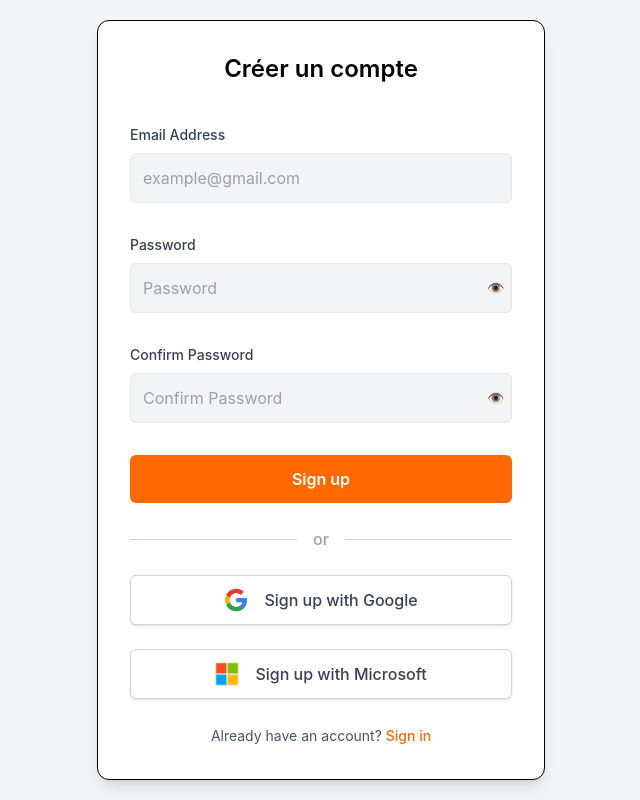
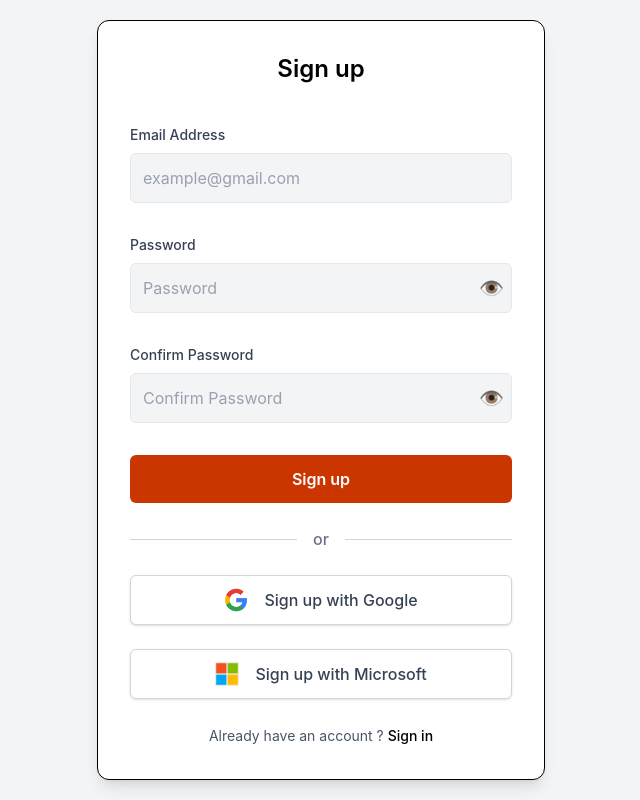
Before and after one commit to KONSTRUKT-EIP/FRONTEND-KONSTRUKT, a React (Vite) app: page /signup in a window 1280 px wide. Shown: the whole page, without its empty margins (319-959 px from the left). Built offline with nearby package versions, Linux system fonts and the light colour scheme.

Commit message:
feat: add the page sign up to Konstrukt

```diff
--- a/src/Components/Login/Login.tsx
+++ b/src/Components/Login/Login.tsx
@@ -12,7 +12,7 @@ const Login: React.FC = () => {
   };
 
   return (
-    <div className="min-h-screen flex items-center justify-center bg-gray-100">
+    <main className="min-h-screen flex items-center justify-center bg-gray-100">
       <form
         className="flex flex-col gap-6 w-full max-w-md p-8 bg-white rounded-xl shadow-lg border"
         onSubmit={handleSubmit}
@@ -44,7 +44,7 @@ const Login: React.FC = () => {
             />
             <button
               type="button"
-              className="absolute right-2 top-1/2 -translate-y-1/2 text-gray-500 hover:text-orange-500 text-sm focus:outline-none"
+              className="absolute right-2 top-1/2 -translate-y-1/2 text-gray-500 hover:text-orange-500 text-xl focus:outline-none"
               onClick={() => setShowPassword((prev) => !prev)}
             >
               {showPassword ? "🙈" : "👁️"}
@@ -53,13 +53,13 @@ const Login: React.FC = () => {
         </div>
         <button
            type="submit"
-           className="w-full p-3 bg-orange-500 text-white rounded-md font-semibold hover:bg-orange-600 transition"
+           className="w-full p-3 bg-orange-700 text-white rounded-md font-semibold hover:bg-orange-600 transition"
         >
           Sign in
         </button>
         <div className="flex items-center">
           <div className="flex-grow h-px bg-gray-300" />
-          <span className="mx-4 text-gray-400 font-medium">or</span>
+          <span className="mx-4 text-gray-500 font-medium">or</span>
           <div className="flex-grow h-px bg-gray-300" />
         </div>
         <button
@@ -78,10 +78,10 @@ const Login: React.FC = () => {
         </button>
         <div className="text-center">
           <span className="text-gray-600 text-sm">New to KONSTRUKT ? </span>
-          <Link to="/signup" className="text-orange-500 hover:underline text-sm font-medium">Create an account</Link>
+          <Link to="/signup" className="text-orange-650 hover:underline text-sm font-medium">Sign up</Link>
         </div>
       </form>
-    </div>
+    </main>
   );
 };
 
--- a/src/Components/Signup/Signup.tsx
+++ b/src/Components/Signup/Signup.tsx
@@ -14,12 +14,12 @@ const Signup: React.FC = () => {
   };
 
   return (
-    <div className="min-h-screen flex items-center justify-center bg-gray-100">
+    <main className="min-h-screen flex items-center justify-center bg-gray-100">
       <form
         className="flex flex-col gap-6 w-full max-w-md p-8 bg-white rounded-xl shadow-lg border"
         onSubmit={handleSubmit}
       >
-        <h2 className="text-2xl font-semibold text-center mb-4">Créer un compte</h2>
+        <h2 className="text-2xl font-semibold text-center mb-4">Sign up</h2>
         <div className="w-full flex flex-col gap-2 mb-2">
           <label htmlFor="email" className="text-sm font-medium text-gray-700">Email Address</label>
           <input
@@ -46,7 +46,7 @@ const Signup: React.FC = () => {
             />
             <button
               type="button"
-              className="absolute right-2 top-1/2 -translate-y-1/2 text-gray-500 hover:text-orange-500 text-sm focus:outline-none"
+              className="absolute right-2 top-1/2 -translate-y-1/2 text-gray-500 hover:text-orange-500 text-xl focus:outline-none"
               onClick={() => setShowPassword((prev) => !prev)}
             >
               {showPassword ? "🙈" : "👁"}
@@ -67,7 +67,7 @@ const Signup: React.FC = () => {
             />
             <button
               type="button"
-              className="absolute right-2 top-1/2 -translate-y-1/2 text-gray-500 hover:text-orange-500 text-sm focus:outline-none"
+              className="absolute right-2 top-1/2 -translate-y-1/2 text-gray-500 hover:text-orange-500 text-xl focus:outline-none"
               onClick={() => setShowConfirmPassword((prev) => !prev)}
             >
               {showConfirmPassword ? "🙈" : "👁"}
@@ -76,13 +76,13 @@ const Signup: React.FC = () => {
         </div>
         <button
            type="submit"
-           className="w-full p-3 bg-orange-500 text-white rounded-md font-semibold hover:bg-orange-600 transition"
+           className="w-full p-3 bg-orange-700 text-white rounded-md font-semibold hover:bg-orange-600 transition"
         >
           Sign up
         </button>
         <div className="flex items-center">
           <div className="flex-grow h-px bg-gray-300" />
-          <span className="mx-4 text-gray-400 font-medium">or</span>
+          <span className="mx-4 text-gray-500 font-medium">or</span>
           <div className="flex-grow h-px bg-gray-300" />
         </div>
         <button
@@ -100,11 +100,11 @@ const Signup: React.FC = () => {
           <span className="ml-2 text-gray-700 font-medium">Sign up with Microsoft</span>
         </button>
         <div className="text-center">
-          <span className="text-gray-600 text-sm">Already have an account? </span>
-          <Link to="/" className="text-orange-500 hover:underline text-sm font-medium">Sign in</Link>
+          <span className="text-gray-600 text-sm">Already have an account ? </span>
+          <Link to="/" className="text-orange-650 hover:underline text-sm font-medium">Sign in</Link>
         </div>
       </form>
-    </div>
+    </main>
   );
 };
 
```
Also changed, not shown: assets/Konstrukt_logo-removebg-preview.png (added).
